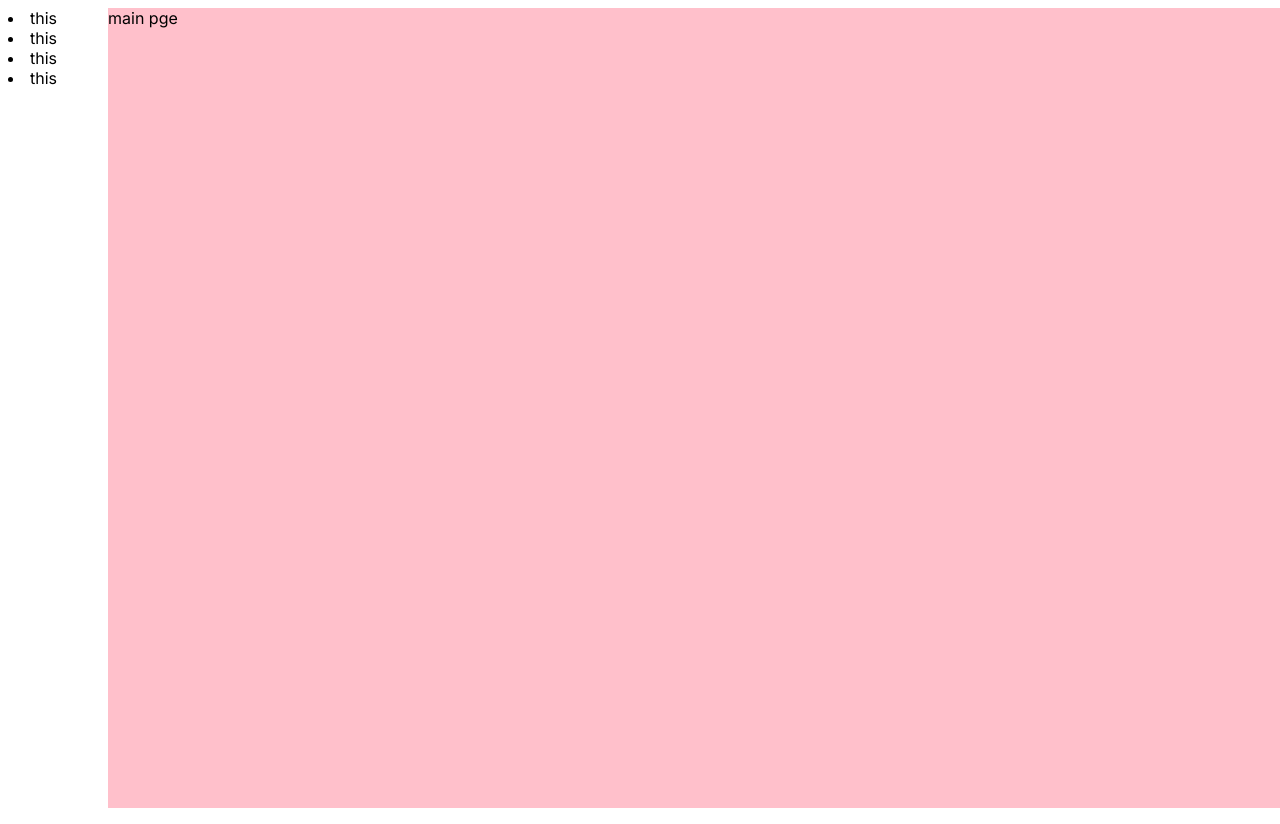
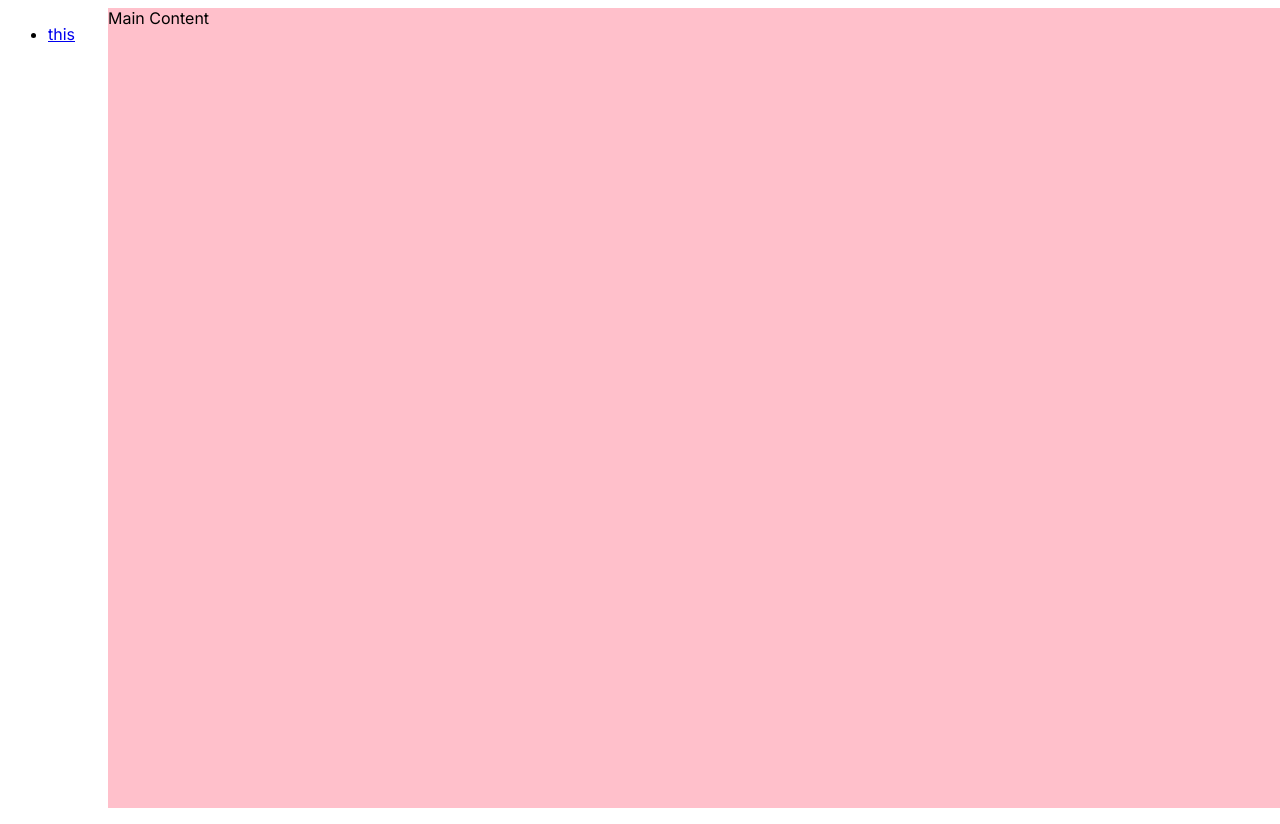
Before and after one commit to cfell714/chelsea-app, a Next.js app: page / in a window 1280 px wide. Built offline with nearby package versions, Linux system fonts and the light colour scheme.

Commit message:
routes working

```diff
--- a/app/page.tsx
+++ b/app/page.tsx
@@ -1,5 +1,5 @@
 'use client';
 const HomePage = () => {
-    return <div>main pge</div>
+    return <div>Main Content</div>
 };
 export default HomePage;
--- /dev/null
+++ b/app/temp/page.tsx
@@ -0,0 +1,5 @@
+'use client';
+const TempPage = () => {
+    return <div>tmep page</div>
+};
+export default TempPage;
--- a/components/Navbar.styles.ts
+++ b/components/Navbar.styles.ts
@@ -1,3 +1,4 @@
+import Link from "next/link";
 import styled from "styled-components";
 
 
@@ -8,6 +9,19 @@ export const Nav = styled.nav`
   boarder-right: 1px solid grey;
 `;
 
+export const NavbarInnerWrapper = styled.ul`
+  height: 100%;
+`;
+
 export const NavbarItem = styled.li`
   height: 20px;
 `;
+
+export const NavbarLink = styled(Link)`
+  display: flex;
+  height: 56px;
+  &:hover {
+    background: blue;
+  }
+
+`;
--- a/components/Navbar.tsx
+++ b/components/Navbar.tsx
@@ -1,19 +1,14 @@
-import { Nav, NavbarItem } from "./Navbar.styles"
+import { Nav, NavbarInnerWrapper, NavbarItem, NavbarLink } from "./Navbar.styles"
 
 export const Navbar = () => {
   return (
   <Nav>
-    <NavbarItem>
-        this
-    </NavbarItem>
-    <NavbarItem>
-        this
-    </NavbarItem>
-    <NavbarItem>
-        this
-    </NavbarItem>
-    <NavbarItem>
-        this
-    </NavbarItem>
+    <NavbarInnerWrapper>
+        <NavbarItem>
+            <NavbarLink href="/temp">
+                this
+            </NavbarLink>
+        </NavbarItem>
+    </NavbarInnerWrapper>
   </Nav>)
 }
```
Also changed, not shown: app/layout.style.ts (renamed from app/layout.style.tsx), 1 other file (tests, documents, lock files or other folders).
